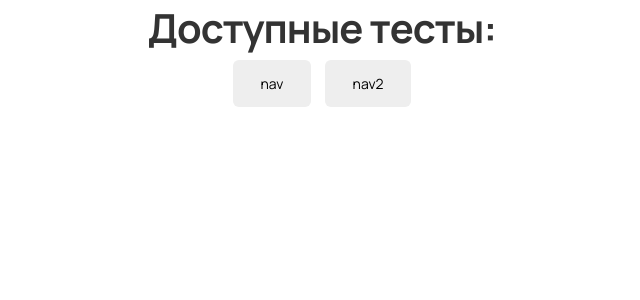
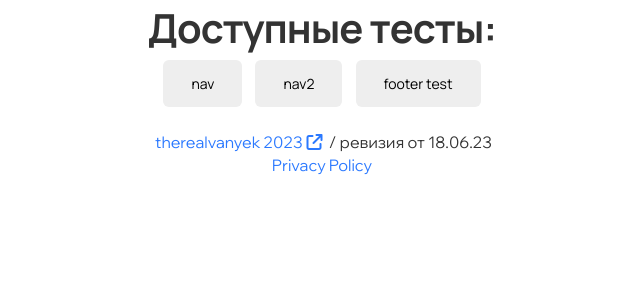
Before and after one commit to 4vanyek/therealvanyek-ml, a PHP site: page /t in a window 1280 px wide. Shown: the part 70-370 px from the top of the page, without its empty margins (318-958 px from the left). Run offline with PHP 8.4, Linux system fonts and the light colour scheme.

Commit message:
надеюсь что ничего не поломается

```diff
--- a/css/socialicons.css
+++ b/css/socialicons.css
@@ -8,7 +8,7 @@ ol {
     background:transparent;
   }
   .navbar .social-icons a:hover {
-    background: none;
+    background: none !important;
   }
   .social-icons li {
     vertical-align: top;
--- /dev/null
+++ b/footer.html
@@ -0,0 +1,7 @@
+<footer class="tcent">
+    <div style="white-space: nowrap;">
+        <a href="https://github.com/4vanyek" target="_blank">therealvanyek 2023</a>
+        <p style="display: inline-block;">/&nbsp;ревизия от 18.06.23</p>
+    </div>
+    <a href="/privacy" class="internal_link">Privacy Policy</a>
+</footer>
--- a/privacy/index.html
+++ b/privacy/index.html
@@ -132,5 +132,6 @@
 
 <p>If you have any questions or suggestions about our Privacy Policy, do not hesitate to contact us.</p>
 </div>
+<script id="footer" src="../scripts/footer.js"></script>
 </body>
 </html>
--- /dev/null
+++ b/scripts/footer.js
@@ -0,0 +1,8 @@
+fetch('/footer.html')
+.then(res => res.text())
+.then(text => {
+    let oldelem = document.querySelector("script#footer");
+    let newelem = document.createElement("div");
+    newelem.innerHTML = text;
+    oldelem.parentNode.replaceChild(newelem,oldelem);
+})
--- a/t/index.html
+++ b/t/index.html
@@ -51,6 +51,8 @@
         <h2>Доступные тесты:</h2>
         <button onclick="location.href='./nav'">nav</button>
         <button onclick="location.href='./nav2'">nav2</button>
+		<button onclick="location.href='./footer'">footer test</button>
      </div>
+	 <script id="footer" src="../../scripts/footer.js"></script>
 </body>
 </html>
--- a/t/nav/index.html
+++ b/t/nav/index.html
@@ -5,9 +5,9 @@
     <meta http-equiv="X-UA-Compatible" content="IE=edge">
     <meta name="viewport" content="width=device-width, initial-scale=1.0">
     <title>Document</title>
-    <link href="nav.css" rel="stylesheet">
+    <link href="./nav.css" rel="stylesheet">
     <script src="https://code.jquery.com/jquery-3.7.0.min.js"></script>
-    <script src="nav.js"></script>
+    <script src="./nav.js"></script>
 </head>
 <body>
     <section class="navigation">
```
Also changed, not shown: index.html (+4 -3 lines), t/footer/index.html (added, +22 -0 lines).
